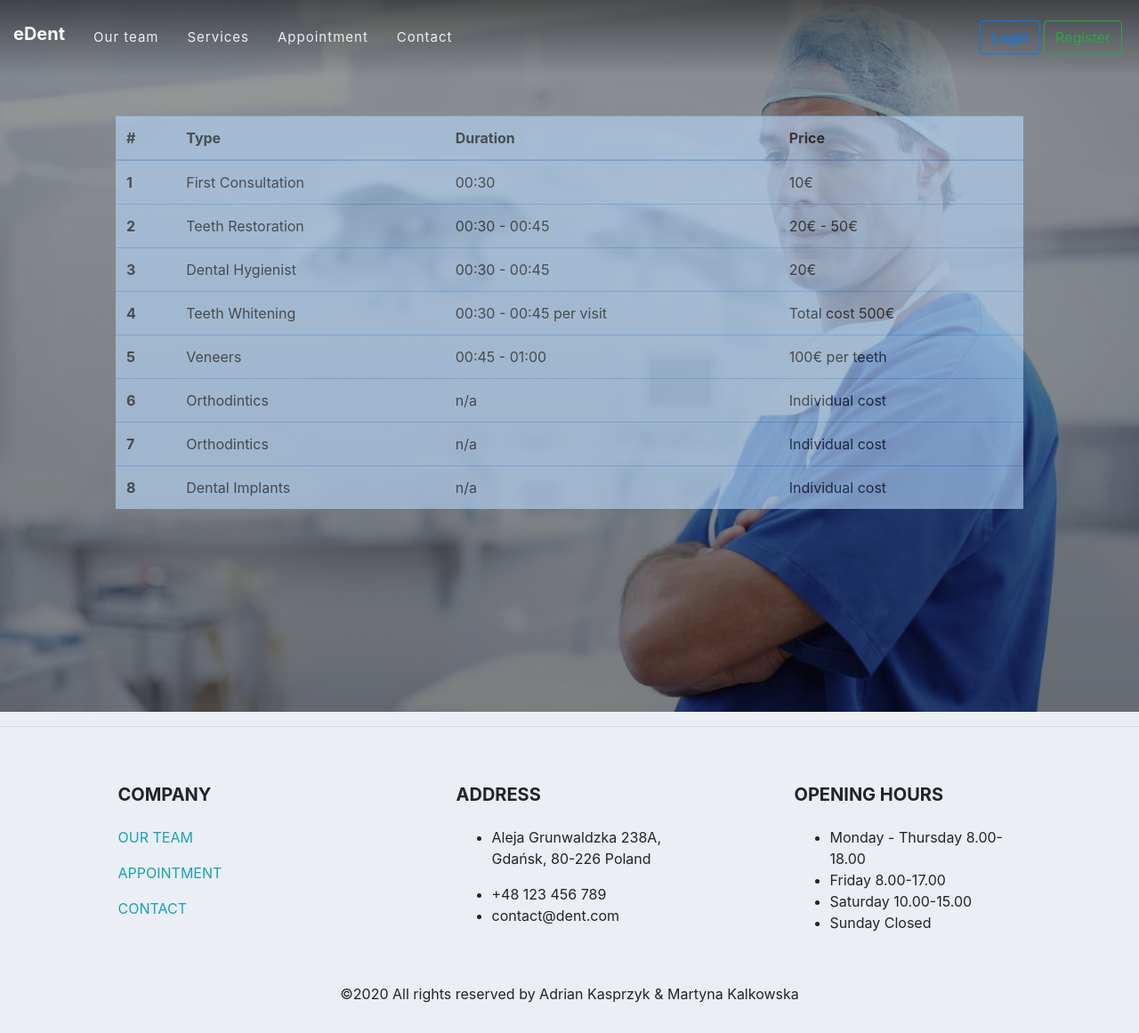
After one commit to FraQu/dent-1, a Django app: page /services in a window 1280 px wide. The commit adds this page. Shown: the whole page at 89% size. Run offline with Django 3.2, Linux system fonts and the light colour scheme; some libraries are stand-ins or nearby versions.

Commit message:
Services Nvbar dropdown removed Services table created

```diff
--- a/static/website/css/main.css
+++ b/static/website/css/main.css
@@ -132,7 +132,6 @@ a.logout-msg {
     top: 20px;
 }
 
-/* LOGIN.HTML stylesheet */
 
 .login-box, .register-box, .appointment, .contact, .album{
     padding: 150px;
@@ -189,3 +188,16 @@ a {
 a:hover {
     underline: none;
 }
+
+.services{
+    padding: 130px;
+    height: 300px;
+    opacity: 60%;
+}
+
+.services-dash{
+    width: 85%;
+    position: absolute;
+    z-index: 2;
+    opacity: 0.8
+}
--- a/website/templates/website/dashboard.html
+++ b/website/templates/website/dashboard.html
@@ -51,7 +51,7 @@ background: linear-gradient(rgba(0,0,0, .4), rgba(0,0,0, .5)),
                         <i class="fa fa-user-md fa-lg mr-1"></i>Employee Profile</a></li>
                         <li class="nav-item"><a href="{% url 'add_customer' %}" class="nav-link p-2 mb-1 rbar-link text-white">
                         <i class="fa fa-user-plus fa-lg mr-1"></i>Add Customer</a></li>
-                        <li class="nav-item"><a href="#" class="nav-link p-2 mb-1 rbar-link text-white">
+                        <li class="nav-item"><a href="{% url 'services_dashboard' %}" class="nav-link p-2 mb-1 rbar-link text-white">
                         <i class="fa fa-shopping-cart fa-lg mr-1"></i>Services</a></li>
                         <li class="nav-item"><a href="{% url 'calendar' %}" class="nav-link p-2 mb-1 rbar-link text-white">
                             <i class="fa fa-calendar mr-1 text-light"></i>Appointments</a>
@@ -83,7 +83,7 @@ background: linear-gradient(rgba(0,0,0, .4), rgba(0,0,0, .5)),
 <div class="container-fluid">
     <div class="row">
         <div class="col-lg-10 ml-auto">
-            <div class="row pt-5 mt-3 mb-5 justify-content-center">
+            <div class="row pt-5 mt-2 mb-5 justify-content-center">
                     {% endblock %}
                     {% block content %}
                 </div>
--- a/website/templates/website/main.html
+++ b/website/templates/website/main.html
@@ -26,17 +26,8 @@
                 <li class="nav-item">
                     <a class="nav-link m-2 menu-item" href="{% url 'our_team' %}">Our team</a>
                 </li>
-                <li class="nav-item dropdown">
-                    <a class="nav-link dropdown-toggle m-2 menu-item" href="#" id="navbarDropdown" role="button"
-                       data-toggle="dropdown"
-                       aria-haspopup="true" aria-expanded="false">Services</a>
-                    <div class="dropdown-menu" aria-labelledby="navbarDropdown">
-                        <a class="dropdown-item" href="#">Dental surgery</a>
-                        <a class="dropdown-item" href="#">Implants</a>
-                        <a class="dropdown-item" href="#">Root canal treatment</a>
-                        <div class="dropdown-divider"></div>
-                        <a class="dropdown-item" href="#">For Doctors</a>
-                    </div>
+                <li class="nav-item">
+                    <a class="nav-link m-2 menu-item" href="{% url 'services' %}">Services</a>
                 </li>
                 <li class="nav-item">
                     <a class="nav-link m-2 menu-item" href="{% url 'appointment' %}">Appointment </a>
--- /dev/null
+++ b/website/templates/website/services.html
@@ -0,0 +1,72 @@
+{% extends 'website/main.html' %}
+{% block content %}
+<header>
+    <!-- Services Area -->
+    <div class="services">
+        <div class="row">
+            <div class="col-12">
+                <table class="table table-hover table-primary">
+                    <thead>
+                    <tr>
+                        <th scope="col">#</th>
+                        <th scope="col">Type</th>
+                        <th scope="col">Duration</th>
+                        <th scope="col">Price</th>
+                    </tr>
+                    </thead>
+                    <tbody>
+                    <tr>
+                        <th scope="row">1</th>
+                        <td>First Consultation</td>
+                        <td>00:30</td>
+                        <td>10€</td>
+                    </tr>
+                    <tr>
+                        <th scope="row">2</th>
+                        <td>Teeth Restoration</td>
+                        <td>00:30 - 00:45</td>
+                        <td>20€ - 50€</td>
+                    </tr>
+                    <tr>
+                        <th scope="row">3</th>
+                        <td >Dental Hygienist</td>
+                        <td>00:30 - 00:45</td>
+                        <td>20€</td>
+                    </tr>
+                    <tr>
+                        <th scope="row">4</th>
+                        <td >Teeth Whitening</td>
+                        <td>00:30 - 00:45 per visit</td>
+                        <td>Total cost 500€</td>
+                    </tr>
+                    <tr>
+                        <th scope="row">5</th>
+                        <td >Veneers</td>
+                        <td>00:45 - 01:00</td>
+                        <td>100€ per teeth</td>
+                    </tr>
+                    <tr>
+                        <th scope="row">6</th>
+                        <td >Orthodintics</td>
+                        <td>n/a</td>
+                        <td>Individual cost</td>
+                    </tr>
+                    <tr>
+                        <th scope="row">7</th>
+                        <td >Orthodintics</td>
+                        <td>n/a</td>
+                        <td>Individual cost</td>
+                    </tr>
+                    <tr>
+                        <th scope="row">8</th>
+                        <td >Dental Implants</td>
+                        <td>n/a</td>
+                        <td>Individual cost</td>
+                    </tr>
+                    </tbody>
+                </table>
+            </div>
+        </div>
+    </div>
+</header>
+{% endblock %}
--- a/website/urls.py
+++ b/website/urls.py
@@ -31,5 +31,8 @@ urlpatterns = [
     path('calendar/', SchedulerView.as_view(), name='calendar'),
     path('appointment/new/$', views.schedule_appointment, name='appointment_new'),
 	path('event/edit/(?P<appointment_id>\d+)/$', views.schedule_appointment, name='event_edit'),
+    path('services', views.services, name='services'),
+    path('services_dashboard', views.services_dashboard, name='services_dashboard'),
+
 
 ]
--- a/website/views.py
+++ b/website/views.py
@@ -260,3 +260,13 @@ def schedule_appointment(request, appointment_id=None):
 def todaysvisits(request):
     today = datetime.today()
     all_appointments = Appointment.objects.all(filter(start_time__day=today))
+
+def services(request):
+    """Index page function."""
+
+    return render(request, 'website/services.html')
+
+def services_dashboard(request):
+    """Index page function."""
+
+    return render(request, 'website/services_dashboard.html')
```
Also changed, not shown: website/templates/website/services_dashboard.html (added, +72 -0 lines).
